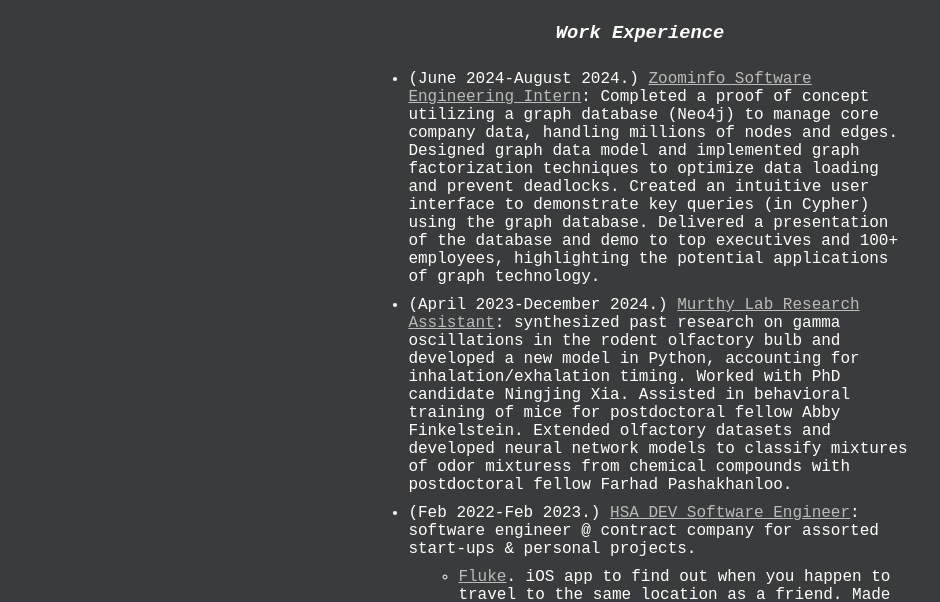
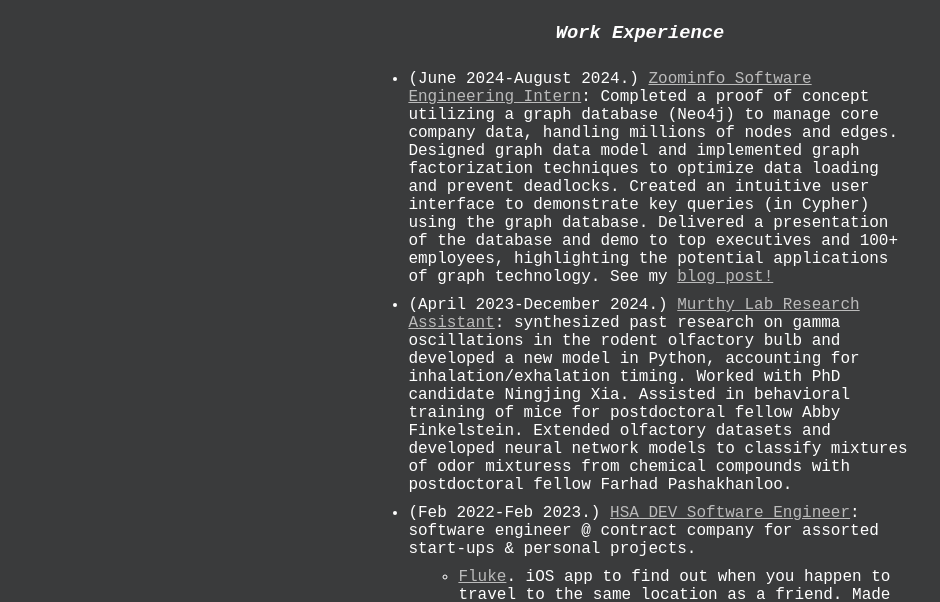
Before and after one commit to jhsieh731/jocelyn, a website: page resume.html in a window 1280 px wide. Shown: the part 198-800 px from the top of the page, without its empty margins (0-940 px from the left). Drawn offline with Linux system fonts and the light colour scheme; a web font is replaced by a local one.

Commit message:
zi blog post link

```diff
--- a/resume.html
+++ b/resume.html
@@ -158,7 +158,8 @@
                     graph database. Delivered a
                     presentation of the database and demo to top executives and 100+ employees, highlighting the
                     potential
-                    applications of graph technology.
+                    applications of graph technology. See my
+                    <a class="clean-link" onclick="window_nav('https\://engineering.zoominfo.com/graph-database')">blog post!</a>
                 <li> (April 2023-December 2024.)
                     <a class="clean-link" onclick="window_nav('https\://vnmurthylab.org/')">Murthy Lab Research
                         Assistant</a>:
```
